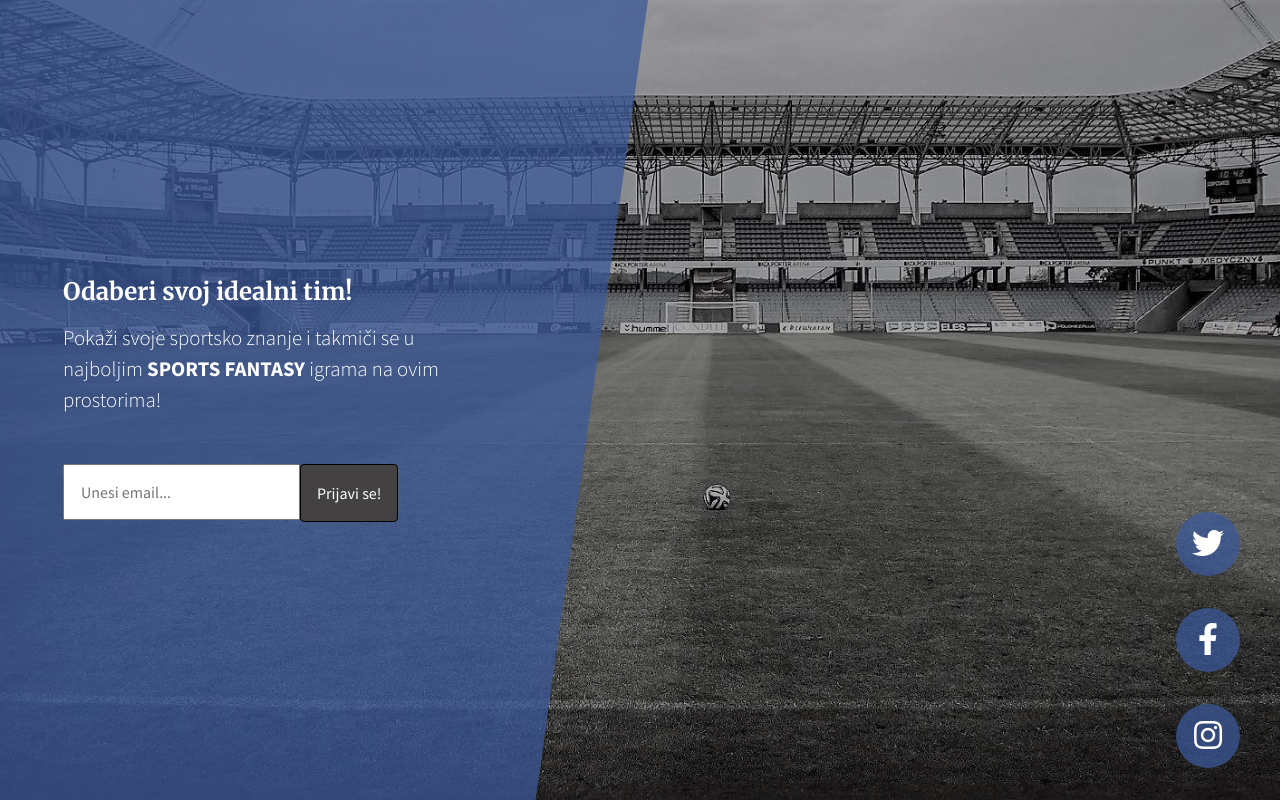
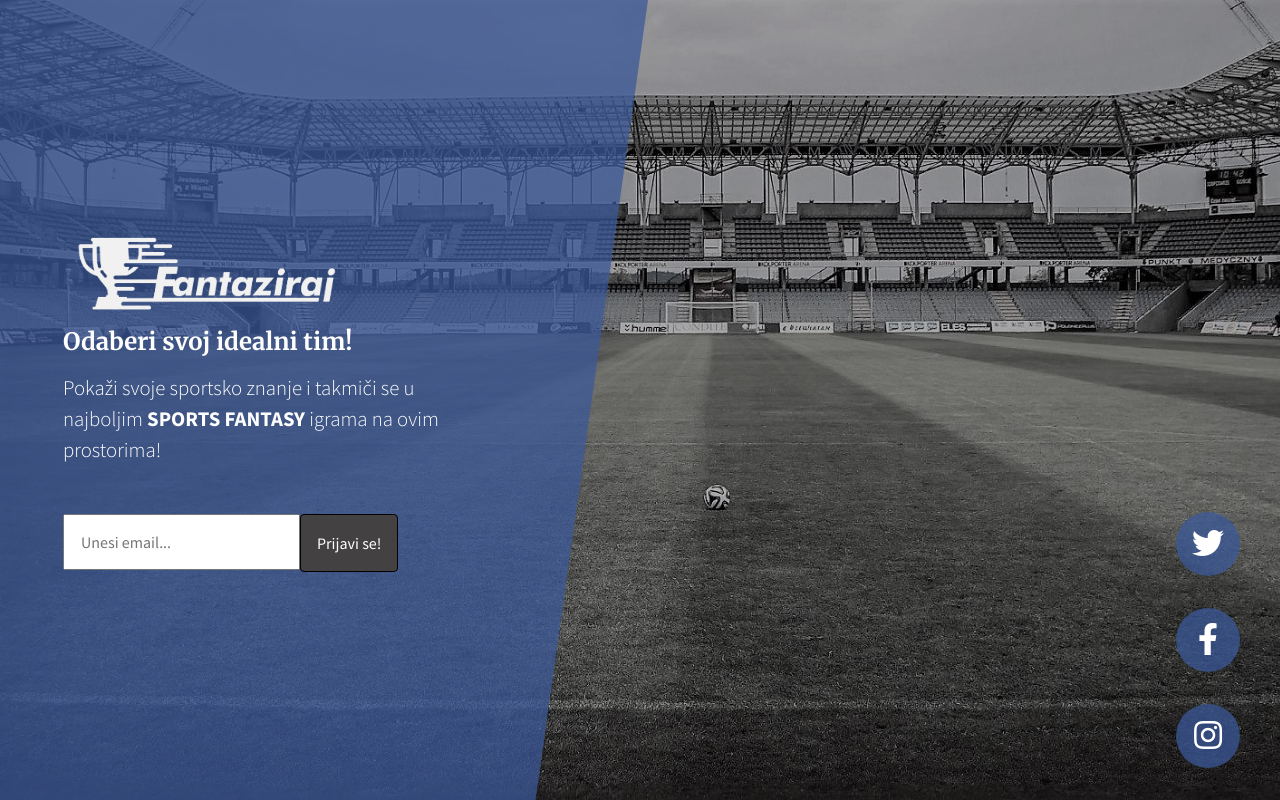
Before and after one commit to oskarv/fantasy-landing-page-static, a plain HTML site: page index.html in a window 1280 px wide. Drawn offline with Linux system fonts and the light colour scheme.

Commit message:
Add logo

```diff
--- a/index.html
+++ b/index.html
@@ -34,6 +34,7 @@
         <div class="col-12 my-auto">
           <div class="masthead-content text-white py-5 py-md-0">
 
+            <img src="./img/logo.png" style="height: 100px;"/>
             <h4 class="mb-3"> Odaberi svoj idealni tim! </h4>
             <p class="mb-5"> Pokaži svoje sportsko znanje i takmiči se u najboljim
               <strong> SPORTS FANTASY </strong> igrama na ovim prostorima!
```
Also changed, not shown: img/logo.png (added), 1 other file.
